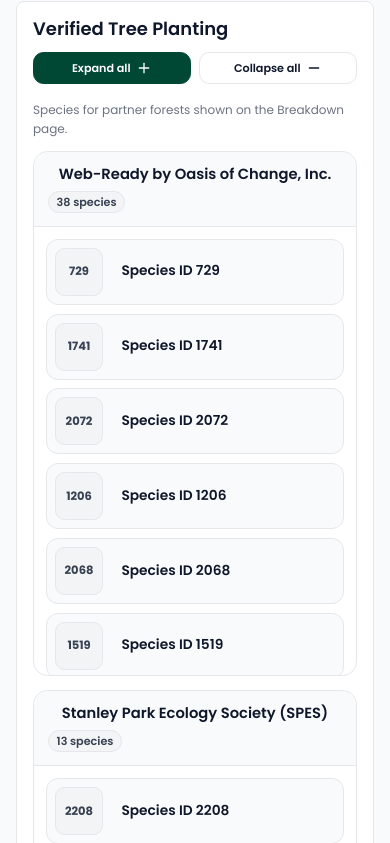
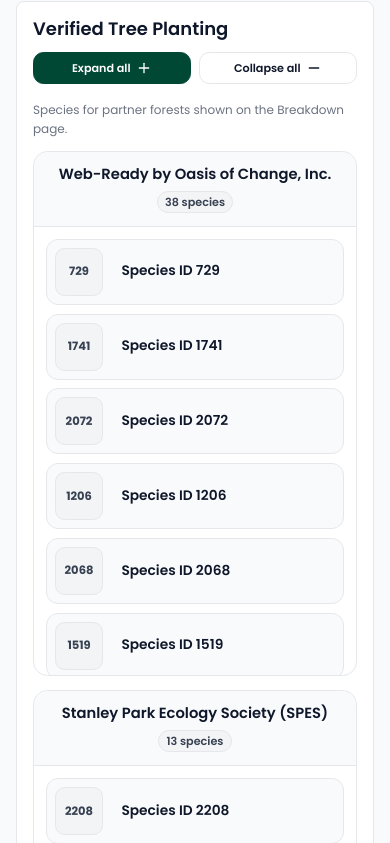
Before and after one commit to web-ready/oasis-of-change-impact-report, a plain HTML site: page species.html in a window 390 px wide. Shown: the part 722-1565 px from the top of the page. Drawn offline with nearby package versions, Linux system fonts and the light colour scheme; no server answers; a script that the page names is missing.

Commit message:
Improve mobile responsiveness and styling for partner species cards
Updated species.html to enhance the layout and alignment of partner species cards on mobile devices. Adjusted styles for better centering of elements and improved text alignment within partner groups. This update aims to provide a more visually appealing and user-friendly experience for mobile users.

```diff
--- a/species.html
+++ b/species.html
@@ -61,6 +61,18 @@
         @media (min-width: 1024px) {
             .partner-group-grid { grid-template-columns: repeat(2, minmax(0, 1fr)); }
         }
+        /* Mobile: centre partner “tabs” in the column (narrower card, centred). */
+        @media (max-width: 639.98px) {
+            .partner-group-grid {
+                justify-items: center;
+            }
+            .species-card--partner-verified .partner-group {
+                width: 100%;
+                max-width: min(100%, 24rem);
+                margin-left: auto;
+                margin-right: auto;
+            }
+        }
         .partner-group {
             border: 1px solid #E5E7EB;
             border-radius: 0.9rem;
@@ -99,11 +111,16 @@
         @media (max-width: 639.98px) {
             .partner-group > summary {
                 flex-direction: column;
-                align-items: flex-start;
+                align-items: center;
+                text-align: center;
                 gap: 0.5rem;
             }
+            .partner-group-title {
+                text-align: center;
+                width: 100%;
+            }
             .partner-group-count {
-                align-self: flex-start;
+                align-self: center;
             }
             .partner-species-list {
                 max-height: min(22rem, 52vh);
@@ -144,9 +161,10 @@
         .partner-accordion-btn.is-active:hover {
             background: var(--color-brand-green) !important;
         }
-        .partner-accordion-btn--expand {
-            border-color: #A7F3D0;
-            color: #064E3B;
+        /* Inactive Expand matches Collapse (neutral border) — avoids odd mint stroke next to green active state. */
+        .partner-accordion-btn--expand:not(.is-active) {
+            border-color: #E5E7EB;
+            color: #0F172A;
         }
         .partner-accordion-btn {
             display: inline-flex;
```
